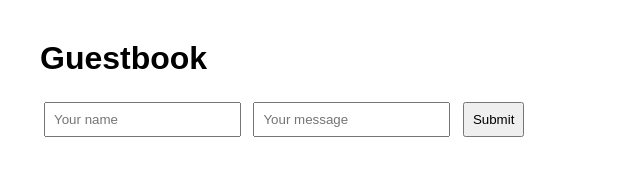
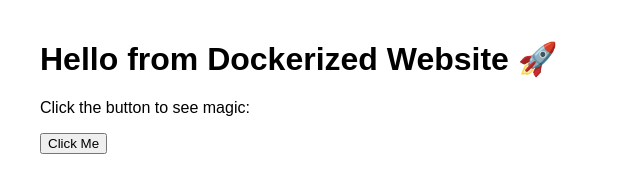
Before and after one commit to Anityasundar/docker_Compose, a plain HTML site: page index.html in a window 1280 px wide. Shown: the whole page, without its empty margins (0-640 px from the left). Drawn offline with Linux system fonts and the light colour scheme; no server answers.

Commit message:
Update index.html

```diff
--- a/index.html
+++ b/index.html
@@ -1,17 +1,16 @@
 <!DOCTYPE html>
-<html>
+<html lang="en">
 <head>
-  <title>Guestbook</title>
-  <link rel="stylesheet" href="style.css">
+  <meta charset="UTF-8" />
+  <meta name="viewport" content="width=device-width, initial-scale=1.0"/>
+  <title>My Docker Site</title>
+  <link rel="stylesheet" href="style.css" />
 </head>
 <body>
-  <h1>Guestbook</h1>
-  <form id="guestForm">
-    <input type="text" id="name" placeholder="Your name" required />
-    <input type="text" id="message" placeholder="Your message" required />
-    <button type="submit">Submit</button>
-  </form>
-  <ul id="messages"></ul>
+  <h1>Hello from Dockerized Website 🚀</h1>
+  <p>Click the button to see magic:</p>
+  <button onclick="sayHi()">Click Me</button>
+
   <script src="script.js"></script>
 </body>
 </html>
```
